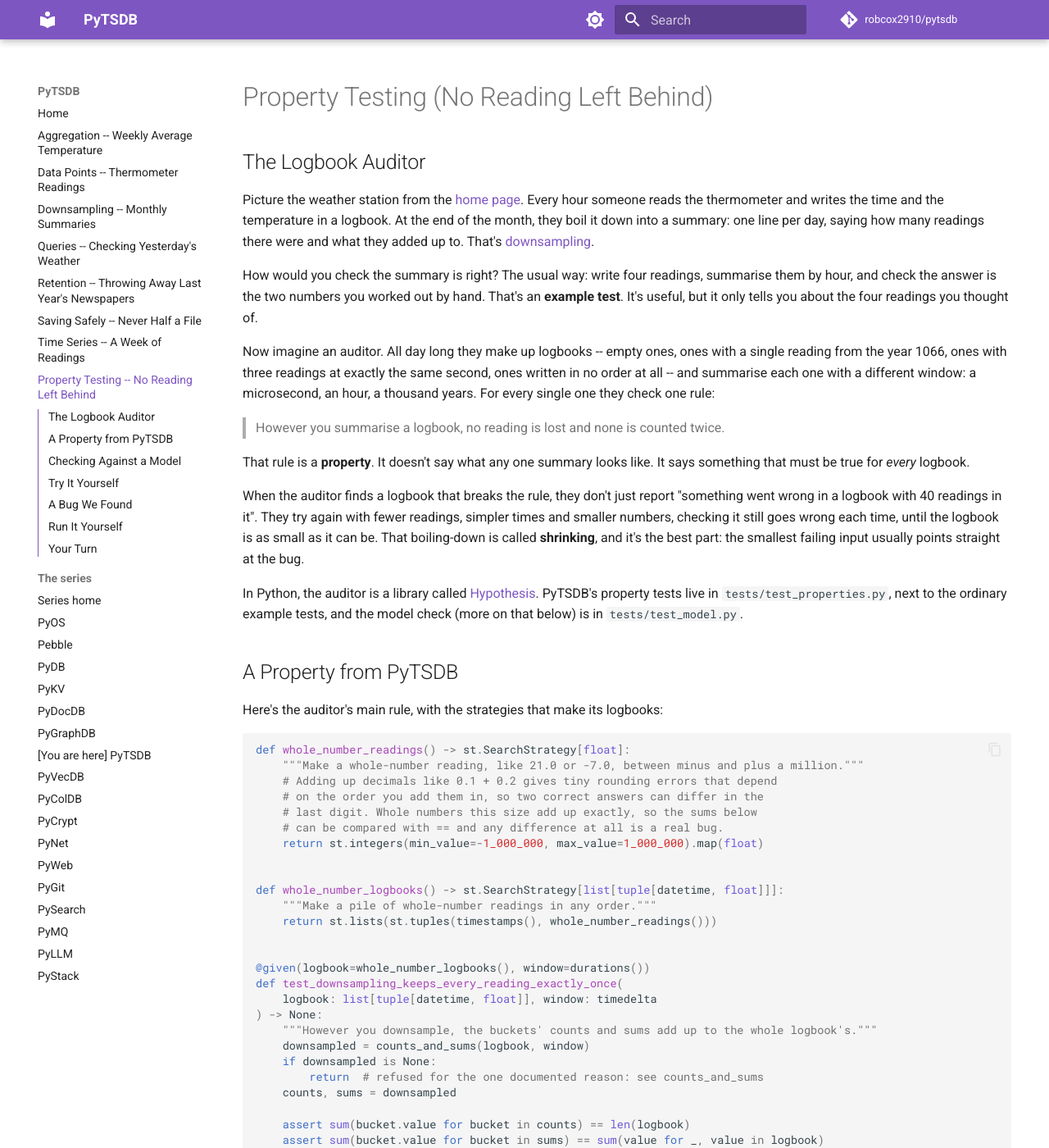
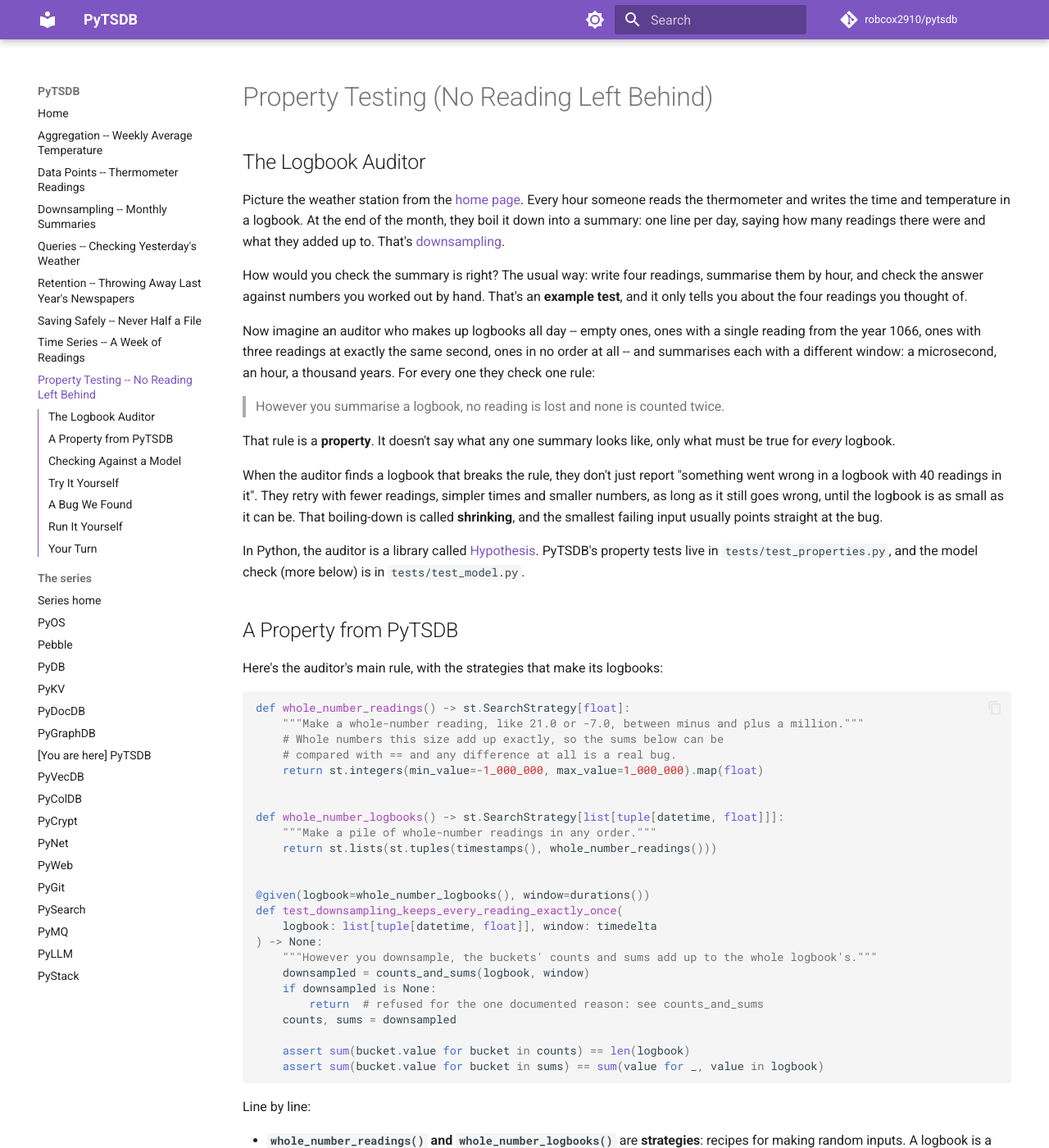
Before and after one commit to robcox2910/pytsdb, an MkDocs documentation site: the page built from docs/property-testing.md, in a window 1280 px wide and 1400 px high. Shown: the whole window at 82% size. Built offline with MkDocs 1.6.1 and Material for MkDocs 9.7.7, drawn with Linux system fonts in a browser that asks for light colours; comment, search, counter and statistics services are not loaded; some of the changed text lies outside the part shown.

Commit message:
docs: trim property-testing page to ~2,400 words
Tighten prose and drop repeated test boilerplate from the sample failure
output; every section, example and claim is kept.

Co-Authored-By: Claude Opus 5.5 <noreply@anthropic.com>

````diff
--- a/docs/property-testing.md
+++ b/docs/property-testing.md
@@ -3,39 +3,39 @@
 ## The Logbook Auditor
 
 Picture the weather station from the [home page](index.md). Every hour
-someone reads the thermometer and writes the time and the temperature in
-a logbook. At the end of the month, they boil it down into a summary:
-one line per day, saying how many readings there were and what they
-added up to. That's [downsampling](concepts/downsampling.md).
+someone reads the thermometer and writes the time and temperature in a
+logbook. At the end of the month, they boil it down into a summary: one
+line per day, saying how many readings there were and what they added up
+to. That's [downsampling](concepts/downsampling.md).
 
 How would you check the summary is right? The usual way: write four
-readings, summarise them by hour, and check the answer is the two numbers
-you worked out by hand. That's an **example test**. It's useful, but it
-only tells you about the four readings you thought of.
+readings, summarise them by hour, and check the answer against numbers
+you worked out by hand. That's an **example test**, and it only tells you
+about the four readings you thought of.
 
-Now imagine an auditor. All day long they make up logbooks -- empty
-ones, ones with a single reading from the year 1066, ones with three
-readings at exactly the same second, ones written in no order at all --
-and summarise each one with a different window: a microsecond, an hour,
-a thousand years. For every single one they check one rule:
+Now imagine an auditor who makes up logbooks all day -- empty ones, ones
+with a single reading from the year 1066, ones with three readings at
+exactly the same second, ones in no order at all -- and summarises each
+with a different window: a microsecond, an hour, a thousand years. For
+every one they check one rule:
 
 > However you summarise a logbook, no reading is lost and none is
 > counted twice.
 
 That rule is a **property**. It doesn't say what any one summary looks
-like. It says something that must be true for *every* logbook.
+like, only what must be true for *every* logbook.
 
 When the auditor finds a logbook that breaks the rule, they don't just
 report "something went wrong in a logbook with 40 readings in it". They
-try again with fewer readings, simpler times and smaller numbers,
-checking it still goes wrong each time, until the logbook is as small as
-it can be. That boiling-down is called **shrinking**, and it's the best
-part: the smallest failing input usually points straight at the bug.
+retry with fewer readings, simpler times and smaller numbers, as long as
+it still goes wrong, until the logbook is as small as it can be. That
+boiling-down is called **shrinking**, and the smallest failing input
+usually points straight at the bug.
 
 In Python, the auditor is a library called
 [Hypothesis](https://hypothesis.readthedocs.io/). PyTSDB's property tests
-live in `tests/test_properties.py`, next to the ordinary example tests,
-and the model check (more on that below) is in `tests/test_model.py`.
+live in `tests/test_properties.py`, and the model check (more below) is
+in `tests/test_model.py`.
 
 ## A Property from PyTSDB
 
@@ -45,10 +45,8 @@ logbooks:
 ```python
 def whole_number_readings() -> st.SearchStrategy[float]:
     """Make a whole-number reading, like 21.0 or -7.0, between minus and plus a million."""
-    # Adding up decimals like 0.1 + 0.2 gives tiny rounding errors that depend
-    # on the order you add them in, so two correct answers can differ in the
-    # last digit. Whole numbers this size add up exactly, so the sums below
-    # can be compared with == and any difference at all is a real bug.
+    # Whole numbers this size add up exactly, so the sums below can be
+    # compared with == and any difference at all is a real bug.
     return st.integers(min_value=-1_000_000, max_value=1_000_000).map(float)
 
 
@@ -77,47 +75,46 @@ Line by line:
   **strategies**: recipes for making random inputs. A logbook is a list
   of `(timestamp, reading)` pairs. `timestamps()` (in
   `tests/strategies.py`, shared with the model check) makes any moment
-  from year 1 to year 9999, down to the microsecond. Sometimes two
-  readings land on the same moment, and the list is in no particular order.
-- **Why whole numbers?** Computers add decimals with tiny rounding
-  errors: `0.1 + 0.2` is `0.30000000000000004`. Add the same readings in
-  a different order and the last digit can change, even though both
-  answers are "right". Whole numbers up to a million add up exactly, so
-  the test can use `==` and any difference at all means a real bug.
-- **`durations()`** makes the window: any positive length of time, from
-  one microsecond to millions of days.
-- **`@given(...)`** tells Hypothesis to run the test many times (100 in
-  a normal run), each time with a fresh logbook and window.
-- **The docstring** says the rule in plain English. If you can't say
-  the rule in one sentence, it probably isn't a good property yet.
+  from year 1 to year 9999, to the microsecond. Sometimes two readings
+  land on the same moment, and the list is in no particular order.
+- **Why whole numbers?** Decimals add up with tiny rounding errors
+  (`0.1 + 0.2` is `0.30000000000000004`) that change with the order.
+  Whole numbers up to a million add up exactly, so the test can use `==`
+  and any difference at all means a real bug.
+- **`durations()`** makes the window: any positive length of time, from a
+  microsecond to millions of days.
+- **`@given(...)`** runs the test many times (100 in a normal run), each
+  with a fresh logbook and window.
+- **The docstring** says the rule in plain English. If you can't say it
+  in one sentence, it probably isn't a good property yet.
 - **`counts_and_sums(logbook, window)`** is a small helper. It puts the
-  readings into a `TimeSeriesDB` one by one, then downsamples twice:
-  once with `AggFunc.COUNT` (how many readings in each bucket) and once
-  with `AggFunc.SUM` (what they add up to).
+  readings into a `TimeSeriesDB`, then downsamples twice: with
+  `AggFunc.COUNT` (readings per bucket) and `AggFunc.SUM` (what they add
+  up to).
 - **`if downsampled is None: return`** covers the one refusal PyTSDB
   documents. Buckets line up with 1 January 1970, so a reading in the
-  very first moments of year 1 can need a bucket that starts *before*
-  year 1, and Python can't write that date down. `downsample` then
-  raises `InvalidWindowError`. The helper checks the reading really is
-  that early; a refusal for any other logbook fails the test.
+  first moments of year 1 can need a bucket starting *before* year 1,
+  which Python can't write down, and `downsample` raises
+  `InvalidWindowError`. The helper checks the reading really is that
+  early; a refusal for any other logbook fails the test.
 - **The two `assert`s** are the rule itself: the bucket counts add up to
-  the number of readings, and the bucket sums add up to the sum of all
-  the readings. This kind of property is called an **invariant**:
-  something that stays the same, however the logbook is chopped up.
+  the number of readings, and the bucket sums to the sum of all the
+  readings. That's an **invariant**: something that stays the same,
+  however the logbook is chopped up.
 
-Notice what the test *doesn't* say. It never says "readings at 9:00 and
-9:30 make one hourly bucket of 2". It doesn't need to know any answers.
-It only needs a rule that's always true.
+Notice what the test *doesn't* say: it never says "readings at 9:00 and
+9:30 make one hourly bucket of 2". It needs no answers, only a rule
+that's always true.
 
 Its partner, `test_each_bucket_holds_exactly_the_readings_in_its_window`,
-checks each bucket on its own against a plain `sorted()` list: the bucket
-starting at 9:00 must count and add up exactly the readings from 9:00 up
-to (but not including) the next bucket, and every bucket must start a
-whole number of windows after midnight on 1 January 1970, as
-`aggregate` promises. **A do-nothing `downsample` that
-returns no buckets at all passes that one**, because with no buckets
-there's nothing to check. That's why the counts-and-sums rule sits beside
-it: no buckets means a count of 0, and it fails straight away.
+checks each bucket against a plain `sorted()` list: the bucket starting
+at 9:00 must count and add up exactly the readings from 9:00 up to (but
+not including) the next bucket, and every bucket must start a whole
+number of windows after midnight on 1 January 1970, as `aggregate`
+promises. **A do-nothing `downsample` that returns no buckets passes that
+one**, because there's nothing to check. That's why the counts-and-sums
+rule sits beside it: no buckets means a count of 0, and it fails
+straight away.
 
 | Rule | Test |
 |---|---|
@@ -128,15 +125,15 @@ it: no buckets means a count of 0, and it fails straight away.
 
 ## Checking Against a Model
 
-A property checks one action. But a database is something you change
-step by step: make a series, add readings, ask questions, throw out old
-readings, delete the series. Bugs often hide in the *order* of steps.
+A property checks one action. But a database changes step by step, and
+bugs often hide in the *order* of steps: make a series, add readings, ask
+questions, throw out old readings, delete the series.
 
-So the auditor has a second trick. They keep their own notebook, written
-the simplest way possible: every reading just goes on the end of a list,
-in the order it arrived. After every step at the weather station, they
-compare the database with the notebook. If the two ever disagree,
-something's wrong with the database.
+So the auditor has a second trick: their own notebook, written the
+simplest way possible, with every reading just added to the end of a list
+in the order it arrived. After every step they compare the database with
+the notebook. If the two ever disagree, something's wrong with the
+database.
 
 That notebook is a **model**: something simple that we already trust.
 Here's part of the check in `tests/test_model.py`:
@@ -186,57 +183,51 @@ TestTimeSeriesDBModel = cast("type[unittest.TestCase]", TimeSeriesDBMachine.Test
 
 Piece by piece:
 
-- **`RuleBasedStateMachine`** is Hypothesis's tool for testing things
-  that change step by step. Hypothesis makes up a random **story** of
-  steps and plays it.
-- **`self.db` and `self.model`** are the database and the notebook. The
-  notebook is a plain dict: one unsorted list of readings per series,
-  plus each series' retention rule in `self.max_ages`.
-- **Each `@rule`** is one kind of step. It does the same thing to the
-  database and the notebook. `add_readings` also scribbles on the labels
-  it handed in and on the point it got back: if the database had kept
-  either dict, the next check would see the scribble. The real file has
+- **`RuleBasedStateMachine`** is Hypothesis's tool for things that change
+  step by step. It makes up a random **story** of steps and plays it.
+- **`self.db` and `self.model`** are the database and the notebook: a
+  plain dict with one unsorted list of readings per series, plus each
+  series' retention rule in `self.max_ages`.
+- **Each `@rule`** is one kind of step, done to both the database and
+  the notebook. `add_readings` also scribbles on the labels it handed in
+  and on the point it got back: if the database had kept either dict, the
+  next check would see the scribble. The real file has
   rules to make and delete series, query by time and by label, work out
   the rate of change, count and find the biggest reading per window, set
   retention rules and apply them, and scribble on everything a read
   hands back. Asking for a series that isn't there must raise
   `SeriesNotFoundError`. Every story starts with a `temperature` series
-  holding a few readings, so there's always something to ask about.
+  holding a few readings.
 - **`seen = Bundle("seen")`** is a bag of moments that readings were
-  taken at. `add_readings` puts its timestamps in the bag
-  (`target=seen`). Two random moments almost never match, so the query
-  rule pulls its start and end from the bag too: that's how it tries
-  asking for readings "up to 10:00" when one was taken at *exactly*
-  10:00.
-- **`apply_retention`** is a fake clock. Real retention asks the
-  computer what time it is now; a test must never do that, or it would
-  give different answers on different days. Here Hypothesis picks
-  `now`, so a story can jump a thousand years in one step. The rule
-  checks the answer that `apply_retention` *returns* (how many readings
-  it threw out), not just what's left.
-- **The `@invariant()`** runs after every single step and compares
-  everything: here, every reading in each series. `oldest_first` puts
-  the notebook in time order with Python's `sorted()`, which never swaps
-  two readings from the same moment, and `same` compares the two answers
-  exactly, labels and all. The real file also checks which series exist,
-  `first`, `last` and looping over a series.
+  taken at; `add_readings` fills it (`target=seen`). Two random moments
+  almost never match, so the query rule pulls its start and end from the
+  bag: that's how it asks for readings "up to 10:00" when one was taken
+  at *exactly* 10:00.
+- **`apply_retention`** is a fake clock. Real retention asks the computer
+  for the time, which would differ from day to day. Here Hypothesis picks `now`, so a story can jump a thousand years in
+  one step. The rule checks what `apply_retention` *returns* (how many
+  readings it threw out), not just what's left.
+- **The `@invariant()`** runs after every step and compares everything:
+  here, every reading in each series. `oldest_first` sorts the notebook
+  with Python's `sorted()`, which never swaps two readings from the same
+  moment, and `same` compares the answers exactly, labels and all. The
+  real file also checks which series exist, `first`, `last` and looping
+  over a series.
 - **`TestTimeSeriesDBModel = ...TestCase`** turns the machine into a test
-  that pytest can find and run. One run plays 100 random stories, each
-  up to 20 steps long.
+  pytest can run. One run plays 100 random stories of up to 20 steps.
 
-The notebook is a good model because it's obviously right and it's
-*not* PyTSDB's code. The database keeps its readings in order as they
-arrive and finds time ranges with a binary search; the notebook just
-writes things down and answers every question by looking at every
-reading. If we built the model by copying the database, any bug would be
-in both, and they'd agree perfectly about the wrong answer.
+The notebook is a good model because it's obviously right and *not*
+PyTSDB's code. The database keeps readings in order and finds time
+ranges with a binary search; the notebook answers every question by
+looking at every reading. A model copied from the database would share
+its bugs, and they'd agree perfectly about the wrong answer.
 
 ## Try It Yourself
 
 Let's break downsampling on purpose and watch the auditor find it.
 
-Open `src/pytsdb/aggregation.py`, find `_compute`, and change its last
-line so "count" counts *different* values instead of readings:
+In `src/pytsdb/aggregation.py`, change the last line of `_compute` so
+"count" counts *different* values instead of readings:
 
 ```python
     return float(len(set(values)))  # was: return float(len(values))
@@ -248,17 +239,9 @@ Run the property tests:
 uv run pytest tests/test_properties.py tests/test_model.py --no-cov
 ```
 
-Hypothesis reports this (trimmed to the interesting part):
+Hypothesis reports (trimmed):
 
 ```
-    @given(logbook=whole_number_logbooks(), window=durations())
-    def test_downsampling_keeps_every_reading_exactly_once(
-        logbook: list[tuple[datetime, float]], window: timedelta
-    ) -> None:
-        """However you downsample, the buckets' counts and sums add up to the whole logbook's."""
-        downsampled = counts_and_sums(logbook, window)
-        if downsampled is None:
-            return  # refused for the one documented reason: see counts_and_sums
         counts, sums = downsampled
 
 >       assert sum(bucket.value for bucket in counts) == len(logbook)
@@ -271,34 +254,30 @@ E           window=datetime.timedelta(microseconds=1),  # or any other generated
 E       )
 ```
 
-Look at how small that is. Hypothesis tried logbooks with dozens of
-readings spread over thousands of years, then shrank them all the way
-down to **two readings**: both at midnight on 1 January 2000, both
-`0.0`. Two readings went in, the summary said 1. Two thermometers
-showing the same temperature at the same time were counted as one.
+Hypothesis tried logbooks with dozens of readings over thousands of
+years, then shrank them to **two readings**: both at midnight on 1 January 2000, both
+`0.0`. Two readings went in, the summary said 1: two thermometers showing the
+same temperature at the same time were counted as one.
 
 Both downsampling properties catch it. The save/load and junk-file
-properties stay green, because they never count anything. The model
-check counts too, but its 100 stories happen to miss this one.
+properties stay green: they never count anything. The model check
+counts, but its 100 stories happen to miss this one.
 
-The example tests all still pass. Only the property notices. Every
-example in `tests/test_aggregation.py` uses four *different* readings,
-so counting different values gives the same answer as counting
-readings. Nobody thought to write two readings that match. The auditor
-didn't need to think of it.
+The example tests all still pass. Every example in
+`tests/test_aggregation.py` uses four *different* readings, so counting
+different values gives the same answer as counting readings. Nobody
+thought to write two readings that match. The auditor didn't need to.
 
-Put the line back to `return float(len(values))` and run the tests
-again. They pass.
+Put the line back to `return float(len(values))` and the tests pass.
 
 !!! tip "Older Hypothesis versions"
-    Older versions of Hypothesis print `Falsifying example:` instead of
-    `Failing test case:`. It means the same thing.
+    Older Hypothesis versions print `Falsifying example:` instead of
+    `Failing test case:`. Same thing.
 
 ## A Bug We Found
 
-When we first wrote
-`test_each_bucket_holds_exactly_the_readings_in_its_window`, it failed on
-PyTSDB's real code -- no deliberate bug needed:
+`test_each_bucket_holds_exactly_the_readings_in_its_window` failed on
+PyTSDB's real code on its first run -- no deliberate bug needed:
 
 ```
     assert count.value == len(inside)
@@ -314,23 +293,21 @@ Failing test case: test_each_bucket_holds_exactly_the_readings_in_its_window(
 )
 ```
 
-One reading, at the stroke of midnight on 1 January 2000, summarised
-into 125-microsecond buckets. Its bucket should start at midnight.
-Instead it was labelled 23:59:59.999875, the year before, so the bucket
-*ended* at midnight, just before its own reading.
+One reading, at midnight on 1 January 2000, summarised into
+125-microsecond buckets. Its bucket should start at midnight. Instead it
+was labelled 23:59:59.999875, the year before, so the bucket *ended* just
+before its own reading.
 
-Here's why. The old code counted windows in float seconds. Midnight is
-946,684,800 seconds after 1970, which is fine, but 0.000125 can't be
-stored exactly as a float: it's kept a hair *bigger*. So the division
-comes out a hair under the whole number 7,573,478,400,000, and rounding
-down (`//`) lands one bucket too early.
+Here's why. The old code counted windows in float seconds, and 0.000125
+can't be stored exactly as a float: it's kept a hair *bigger*. So the
+division comes out a hair under the whole number 7,573,478,400,000, and
+rounding down (`//`) lands one bucket too early.
 
 The example tests used tidy hourly windows, where the rounding never
-shows. The auditor tried a 125-microsecond window, which is exactly
-where it does.
+shows; the auditor tried 125 microseconds.
 
-The fix was to stop using floats. Python's `timedelta` counts whole
-microseconds exactly, and you can divide one by another. Before:
+The fix was to stop using floats: `timedelta` counts whole microseconds
+exactly, and you can divide one by another. Before:
 
 ```python
     bucket_start = int(total_seconds // window_seconds) * window_seconds
@@ -345,8 +322,8 @@ After (the `try` is there for the year-1 limit):
         return epoch + windows_since_epoch * window
 ```
 
-The shrunk input became an ordinary example test in
-`tests/test_downsampling.py`, so this bug can never sneak back in:
+The shrunk input became an example test in
+`tests/test_downsampling.py`, so this bug can't sneak back in:
 
 ```python
 def test_reading_on_a_bucket_boundary_starts_its_own_bucket() -> None:
@@ -361,39 +338,37 @@ It wasn't the only one. The properties and the model check also found
 that `load` crashed with the wrong error on damaged files, that a save
 file could hold two series with one name, that retention crashed when
 asked to keep 2,000 years of readings, that tags handed back by `query`
-could be edited to change the database, and that a NaN reading jumbled
-the order of readings. All are fixed and pinned as example tests.
+could change the database, and that a NaN reading jumbled the order of
+readings. All are fixed and pinned as example tests.
 
 ## Run It Yourself
 
-Run just the property tests and the model check (100 examples each, the
-same every time):
+Run the property tests and the model check (100 examples each, the same
+every time):
 
 ```bash
 uv run pytest tests/test_properties.py tests/test_model.py --no-cov
 ```
 
-The `--no-cov` turns off the coverage check, which expects the *whole*
-test suite to run and would fail on two files.
+`--no-cov` turns off the coverage check, which expects the *whole* suite.
 
 Run them the long way (2,000 random examples each, different every run)
-to hunt for rarer bugs. It takes a few minutes:
+to hunt for rarer bugs, in a few minutes:
 
 ```bash
 uv run pytest tests/test_properties.py tests/test_model.py --no-cov --hypothesis-profile=thorough
 ```
 
-The normal run uses a fixed seed, so it tries the same inputs every time
-and a passing build means the same thing on every computer. The thorough
-run is random, so each time you run it the auditor brings a brand-new
-pile of logbooks. Both settings live in `conftest.py` at the top of the
-project.
+The normal run uses a fixed seed, so a passing build means the same
+thing on every computer. The thorough run is random: each time, the
+auditor brings a brand-new pile of logbooks. Both settings live in
+`conftest.py` at the top of the project.
 
 ## Your Turn
 
-Write one new property for PyTSDB. Think about downsampling with
+Write one new property for PyTSDB, about downsampling with
 `AggFunc.MAX`. Whatever the logbook and the window, how should the
-biggest bucket compare with the biggest reading? What's the strategy?
-(`whole_number_logbooks()` is a good start.) What's the `assert`? Run it
-and watch it pass. Then break `max` in `_compute` on purpose and watch
-the auditor find it.
+biggest bucket compare with the biggest reading? What's the strategy
+(`whole_number_logbooks()` is a good start) and the `assert`? Run it and
+watch it pass. Then break `max` in `_compute` on purpose and watch the
+auditor find it.
````
